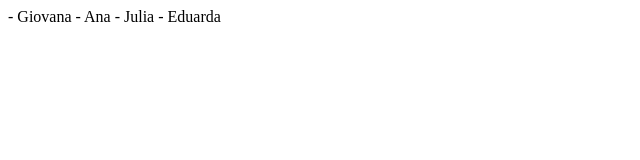
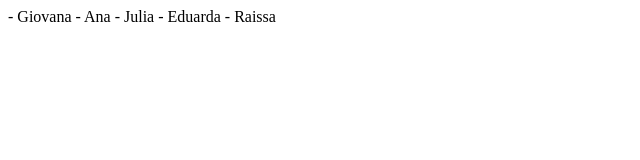
Before and after one commit to Eduardareismendes/projeto2-web, a plain HTML site: page index.html in a window 1280 px wide. Shown: the full height of the page, 0-640 px from the left. Drawn offline with Linux system fonts and the light colour scheme.

Commit message:
Versão 3.2

```diff
--- a/index.html
+++ b/index.html
@@ -11,5 +11,6 @@
     - Ana
     - Julia
     - Eduarda
+    - Raissa
 </body>
 </html>
```
